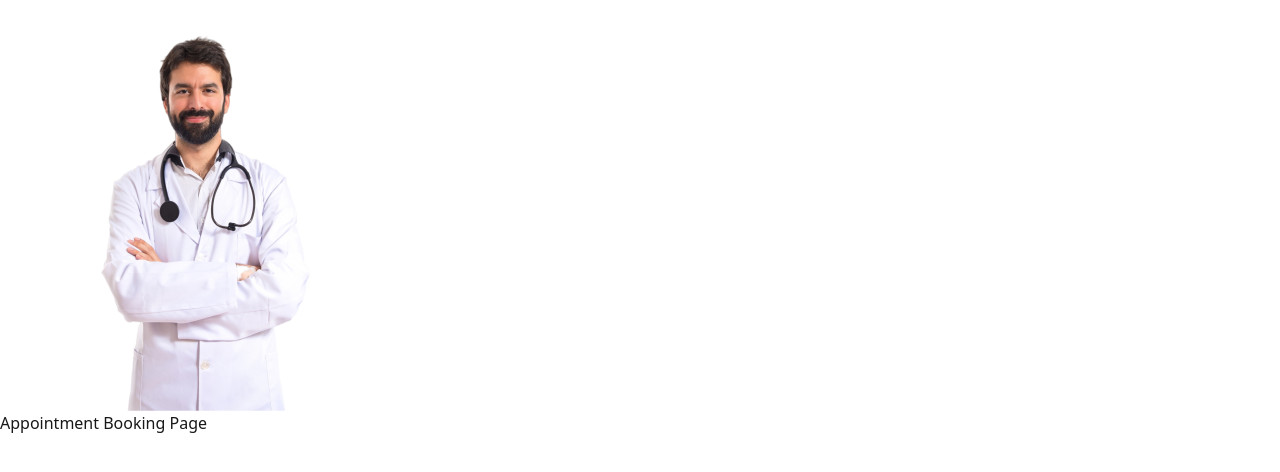
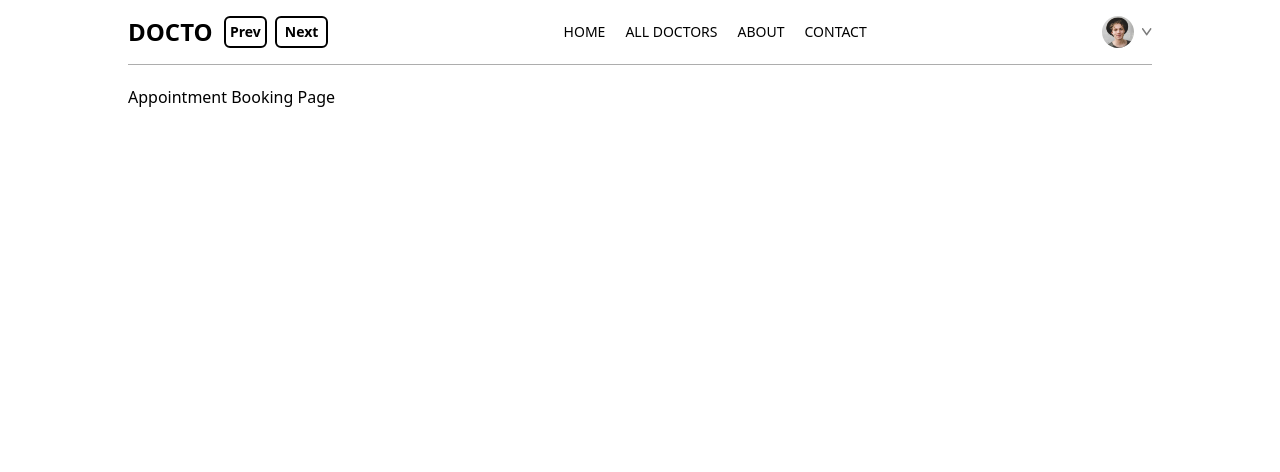
Before and after one commit to MohdSamir2001/DoctogramUI, a React (Vite) app: page /appointment/1 in a window 1280 px wide. Shown: the top 472 px of the page. Built offline with nearby package versions, Linux system fonts and the light colour scheme.

Commit message:
Create Responsive Navbar

```diff
--- a/src/components/Navbar.jsx
+++ b/src/components/Navbar.jsx
@@ -1,11 +1,135 @@
-import React from "react";
-import { doctors } from "../assets/assets";
+import React, { useState } from "react";
+import { assets } from "../assets/assets";
+import { NavLink, useNavigate } from "react-router";
+import profile_pic from "../assets/userImage/profile_pic.png";
+const Navbar = () => {
+  const navigate = useNavigate();
+  const [token, setToken] = useState(true);
+  const [showMenu, setShowMenu] = useState(false);
+  const handleLogout = () => {
+    setToken(false);
+    navigate("/");
+  };
+  return (
+    <div className="flex items-center justify-between text-sm py-4 mb-5 border-b border-b-[#ADADAD]">
+      <div className="flex">
+        <div
+          onClick={() => navigate("/")}
+          className="w-44 font-bold text-2xl cursor-pointer"
+        >
+          {" "}
+          DOCTO
+        </div>
+        <div className="flex -ml-20 gap-2">
+          <button
+            onClick={() => navigate(-1)}
+            className="font-semibold cursor-pointer px-1 py-1 rounded-md border-2 "
+          >
+            Prev
+          </button>
+          <button
+            onClick={() => navigate(1)}
+            className="font-semibold cursor-pointer px-2 py-1 rounded-md border-2 "
+          >
+            Next
+          </button>
+        </div>
+      </div>
+      <ul className="md:flex items-start gap-5 font-medium hidden">
+        <NavLink to="/">
+          <li className="py-1">HOME</li>
+          <hr className="border-none outline-none h-[2px] bg-black  m-auto hidden" />
+        </NavLink>
+        <NavLink to="/doctors">
+          <li className="py-1">ALL DOCTORS</li>
+          <hr className="border-none outline-none h-[2px] bg-black  m-auto hidden" />
+        </NavLink>
+        <NavLink to="/about-page">
+          <li className="py-1">ABOUT</li>
+          <hr className="border-none outline-none h-[2px] bg-black  m-auto hidden" />
+        </NavLink>
+        <NavLink to="/contact-page">
+          <li className="py-1">CONTACT</li>
+          <hr className="border-none outline-none h-[2px] bg-black  m-auto hidden" />
+        </NavLink>
+      </ul>
 
-const Navbar = () => {
-  return (
-    <div>
-      <img src={doctors[0].image} alt="" />
+      <div className="flex items-center gap-4 ">
+        {token ? (
+          <div className="flex items-center gap-2 cursor-pointer group relative">
+            <img className="w-8 rounded-full" src={profile_pic} alt="" />
+            <img className="w-2.5" src={assets.dropdown_icon} alt="" />
+            <div className="absolute top-0 right-0 pt-14 text-base font-medium text-gray-600 z-20 hidden group-hover:block">
+              <div className="min-w-48 bg-gray-50 rounded flex flex-col gap-4 p-4">
+                <p
+                  onClick={() => navigate("/user-profile")}
+                  className="hover:text-black cursor-pointer"
+                >
+                  My Profile
+                </p>
+                <p
+                  onClick={() => navigate("/user-appointments")}
+                  className="hover:text-black cursor-pointer"
+                >
+                  My Appointments
+                </p>
+                <p
+                  onClick={handleLogout}
+                  className="hover:text-black cursor-pointer"
+                >
+                  Logout
+                </p>
+              </div>
+            </div>
+          </div>
+        ) : (
+          <button
+            onClick={() => navigate("/login")}
+            className="bg-black cursor-pointer text-white px-8 py-3 rounded-full font-light hidden md:block"
+          >
+            Create account
+          </button>
+        )}
+        <img
+          onClick={() => setShowMenu(true)}
+          className="w-6 md:hidden"
+          src={assets.menu_icon}
+          alt=""
+        />
+
+        {/* ---- Mobile Menu ---- */}
+        <div
+          className={`md:hidden ${
+            showMenu ? "fixed w-full" : "h-0 w-0"
+          } right-0 top-0 bottom-0 z-20 overflow-hidden bg-white transition-all`}
+        >
+          <div className="flex items-center justify-between px-5 py-6">
+            <img src={assets.logo} className="w-36" alt="" />
+            <img
+              onClick={() => setShowMenu(false)}
+              src={assets.cross_icon}
+              className="w-7"
+              alt=""
+            />
+          </div>
+          <ul className="flex flex-col items-center gap-2 mt-5 px-5 text-lg font-medium">
+            <NavLink onClick={() => setShowMenu(false)} to="/">
+              <p className="px-4 py-2 rounded full inline-block">HOME</p>
+            </NavLink>
+            <NavLink onClick={() => setShowMenu(false)} to="/doctors">
+              <p className="px-4 py-2 rounded full inline-block">ALL DOCTORS</p>
+            </NavLink>
+            <NavLink onClick={() => setShowMenu(false)} to="/about-page">
+              <p className="px-4 py-2 rounded full inline-block">ABOUT</p>
+            </NavLink>
+            <NavLink onClick={() => setShowMenu(false)} to="/contact-page">
+              <p className="px-4 py-2 rounded full inline-block">CONTACT</p>
+            </NavLink>
+          </ul>
+        </div>
+      </div>
     </div>
   );
 };
+
 export default Navbar;
--- a/src/index.css
+++ b/src/index.css
@@ -1,2 +1,6 @@
 @import "tailwindcss";
-@plugin "daisyui";
+/* @plugin "daisyui"; */
+
+.active hr {
+  @apply block;
+}
--- /dev/null
+++ b/src/pages/AboutPage.jsx
@@ -0,0 +1,7 @@
+import React from "react";
+
+const AboutPage = () => {
+  return <div>About</div>;
+};
+
+export default AboutPage;
--- /dev/null
+++ b/src/pages/ContactPage.jsx
@@ -0,0 +1,7 @@
+import React from "react";
+
+const ContactPage = () => {
+  return <div>Contact Page</div>;
+};
+
+export default ContactPage;
--- a/src/routes/AppRoutes.jsx
+++ b/src/routes/AppRoutes.jsx
@@ -7,9 +7,11 @@ import UserProfilePage from "../pages/UserProfilePage";
 import MyAppointmentsPage from "../pages/MyAppointmentsPage";
 import AppointmentPage from "../pages/AppointmentPage";
 import Navbar from "../components/Navbar";
+import AboutPage from "../pages/AboutPage";
+import ContactPage from "../pages/ContactPage";
 const AppRoutes = () => {
   return (
-    <div>
+    <div className="mx-4 sm:mx-[10%]">
       <Navbar />
       <Routes>
         <Route path="/" element={<HomePage />} />
@@ -18,7 +20,9 @@ const AppRoutes = () => {
         <Route path="/login" element={<LoginPage />} />
         <Route path="/user-profile" element={<UserProfilePage />} />
         <Route path="/user-appointments" element={<MyAppointmentsPage />} />
-        <Route path="/user-appointments" element={<AppointmentPage />} />
+        <Route path="/appointment" element={<AppointmentPage />} />
+        <Route path="/about-page" element={<AboutPage />} />
+        <Route path="/contact-page" element={<ContactPage />} />
         <Route path="/appointment/:doctorId" element={<AppointmentPage />} />
         <Route />
       </Routes>
```
